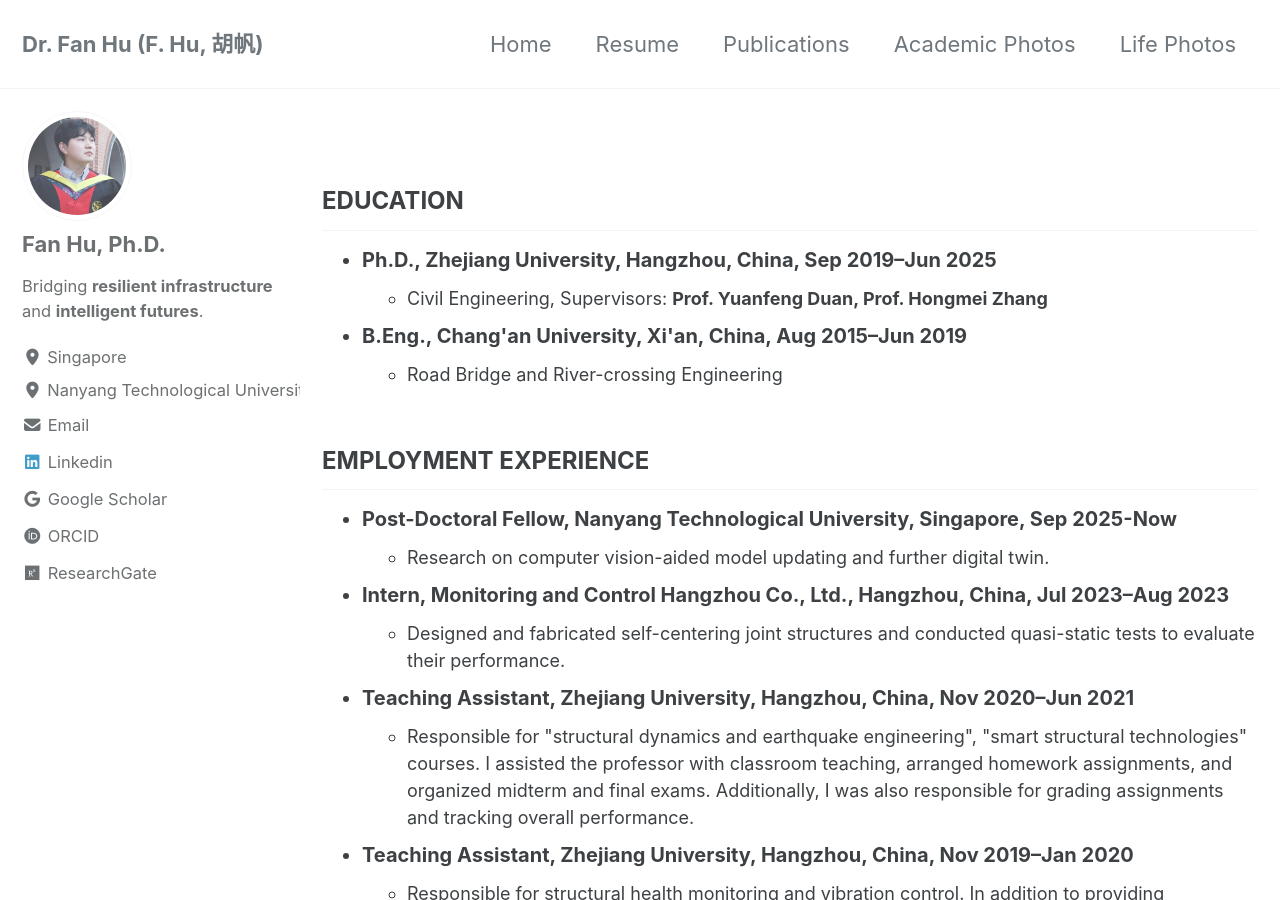
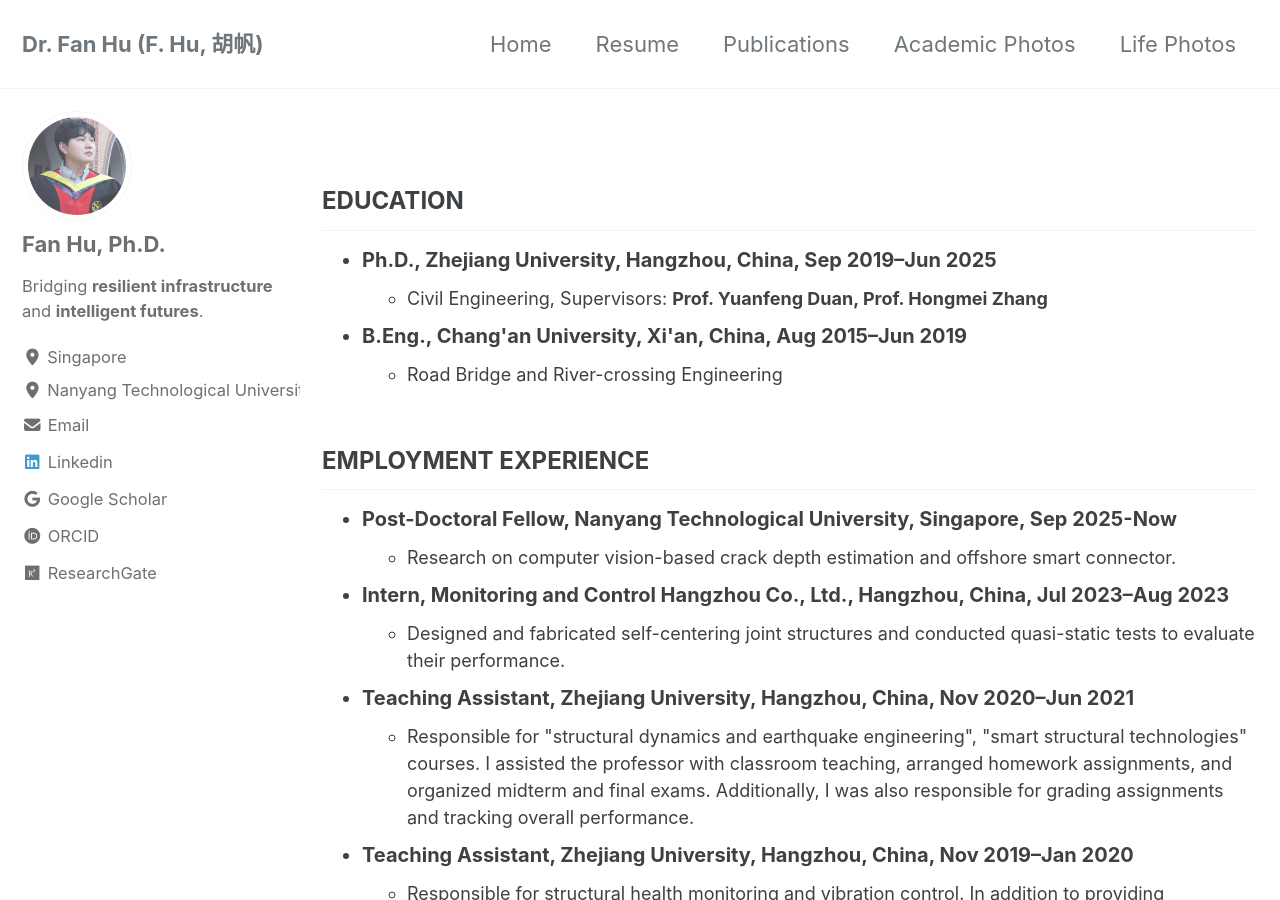
Before and after one commit to fanwindyhu/fanwindyhu.github.io, a Jekyll site: the page built from _pages/resume.md, in a window 1280 px wide and 900 px high. Built offline with Jekyll 4.4.1, drawn with Linux system fonts in a browser that asks for light colours; cached includes are drawn as plain includes; comment, search, counter and statistics services are not loaded.

Commit message:
resume.md

```diff
--- a/_pages/resume.md
+++ b/_pages/resume.md
@@ -32,7 +32,7 @@ seo: false
     <strong>Post-Doctoral Fellow, Nanyang Technological University, Singapore, Sep 2025-Now</strong>
   </li>
   <li style="list-style-type: circle; margin-left: 45px; font-size: 18px;">
-    Research on computer vision-aided model updating and further digital twin.
+    Research on computer vision-based crack depth estimation and offshore smart connector.
   </li>
   <li style="list-style-type: disc; margin-left: 0px; font-size: 20px;">
     <strong>Intern, Monitoring and Control Hangzhou Co., Ltd., Hangzhou, China, Jul 2023–Aug 2023</strong>
```
